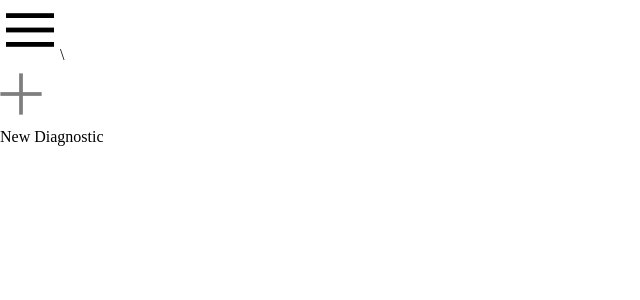
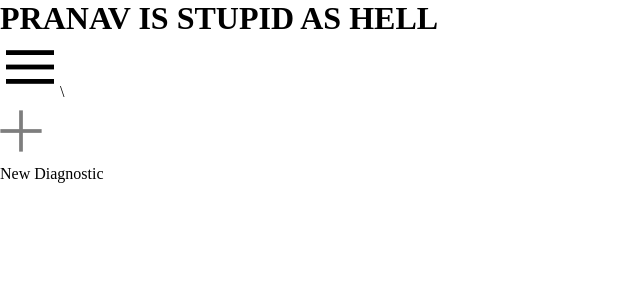
Before and after one commit to setripper/ZotNostic, a React (Vite) app: page /diagnose in a window 1280 px wide. Shown: the top 300 px of the page, without its empty margins (0-640 px from the left). Built offline with nearby package versions, Linux system fonts and the light colour scheme.

Commit message:
testing for pranav

```diff
--- a/src/components/diagnosePage/DiagnosePage.jsx
+++ b/src/components/diagnosePage/DiagnosePage.jsx
@@ -5,6 +5,7 @@ import SideBar from '../sideBar/SideBar'
 function DiagnosePage() {
   return (
     <div className='Diagnose'>
+        <h1> PRANAV IS STUPID AS HELL</h1>
         <SideBar/>
     </div>
   )
```
